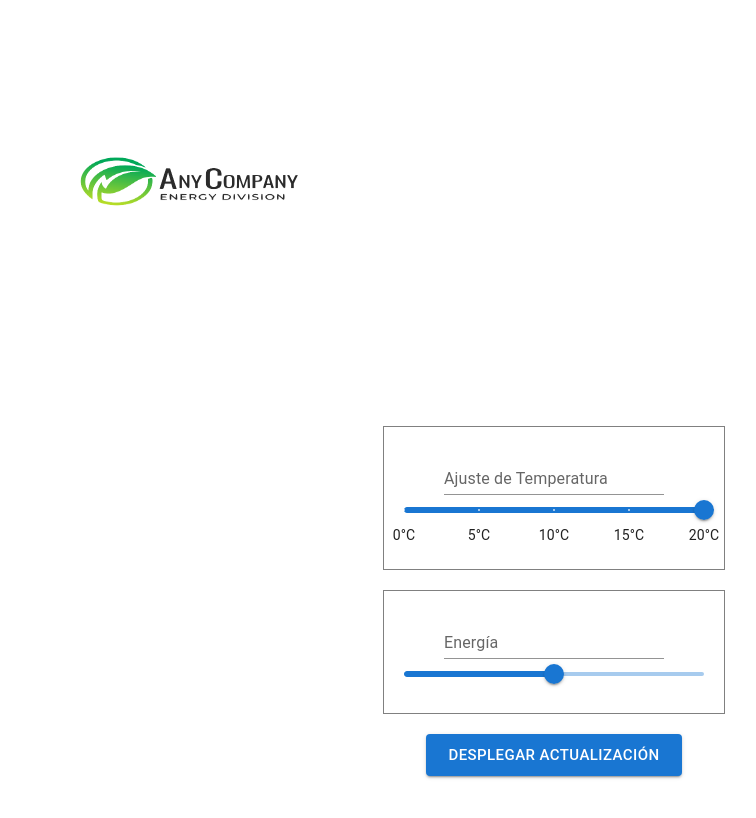
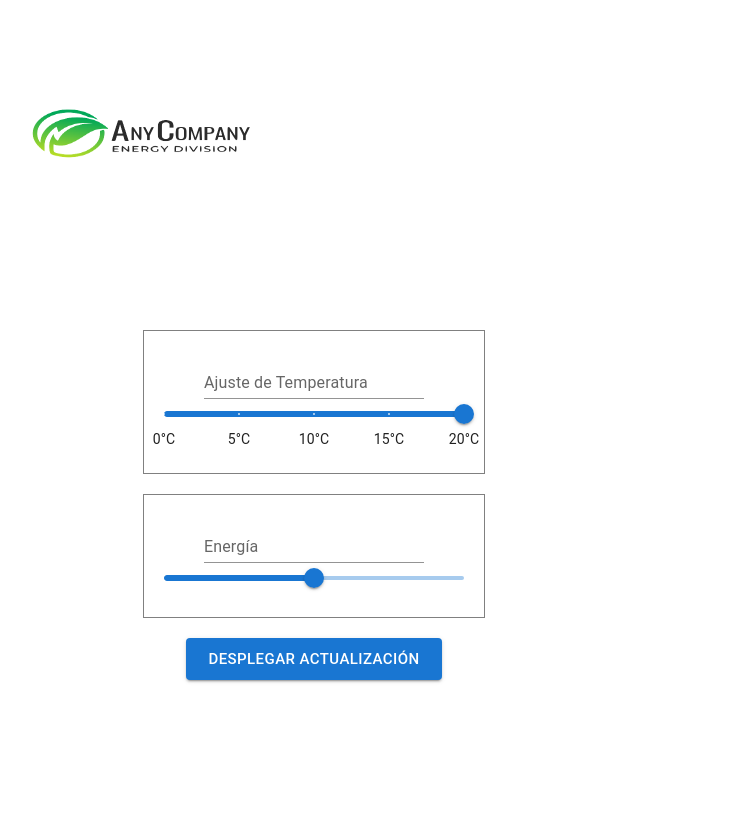
Before and after one commit to doncesargr/ab3frontend, a React (Create React App) app: page / in a window 1280 px wide. Shown: the top 818 px of the page, without its empty margins (86-842 px from the left). Built offline with nearby package versions, Linux system fonts and the light colour scheme.

Commit message:
Modifying CSS for width and height

```diff
--- a/src/App.css
+++ b/src/App.css
@@ -1,5 +1,8 @@
 .App {
   text-align: center;
+  width: 100%;
+  max-width: 800px;
+  height: 100vh;
 }
 
 .App-logo {
```
